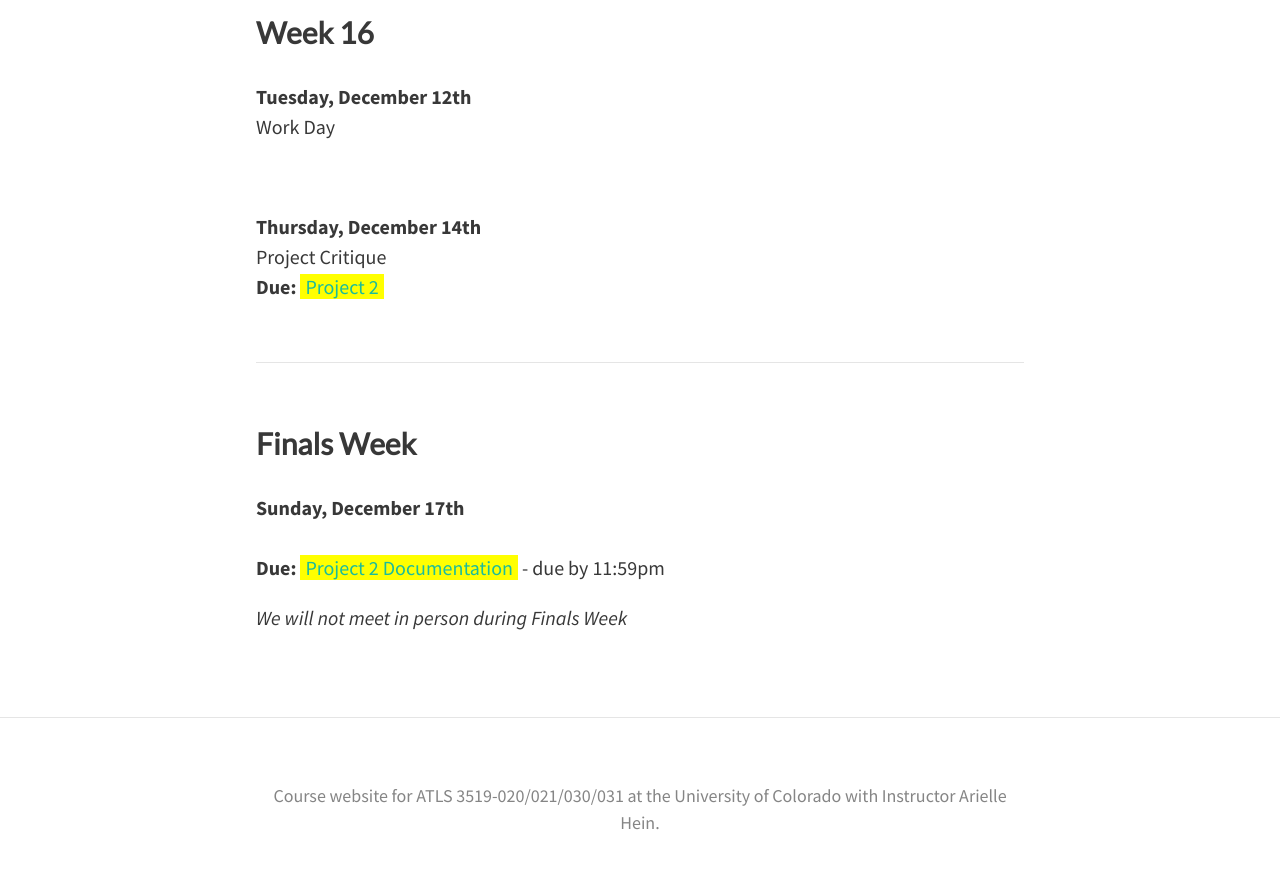
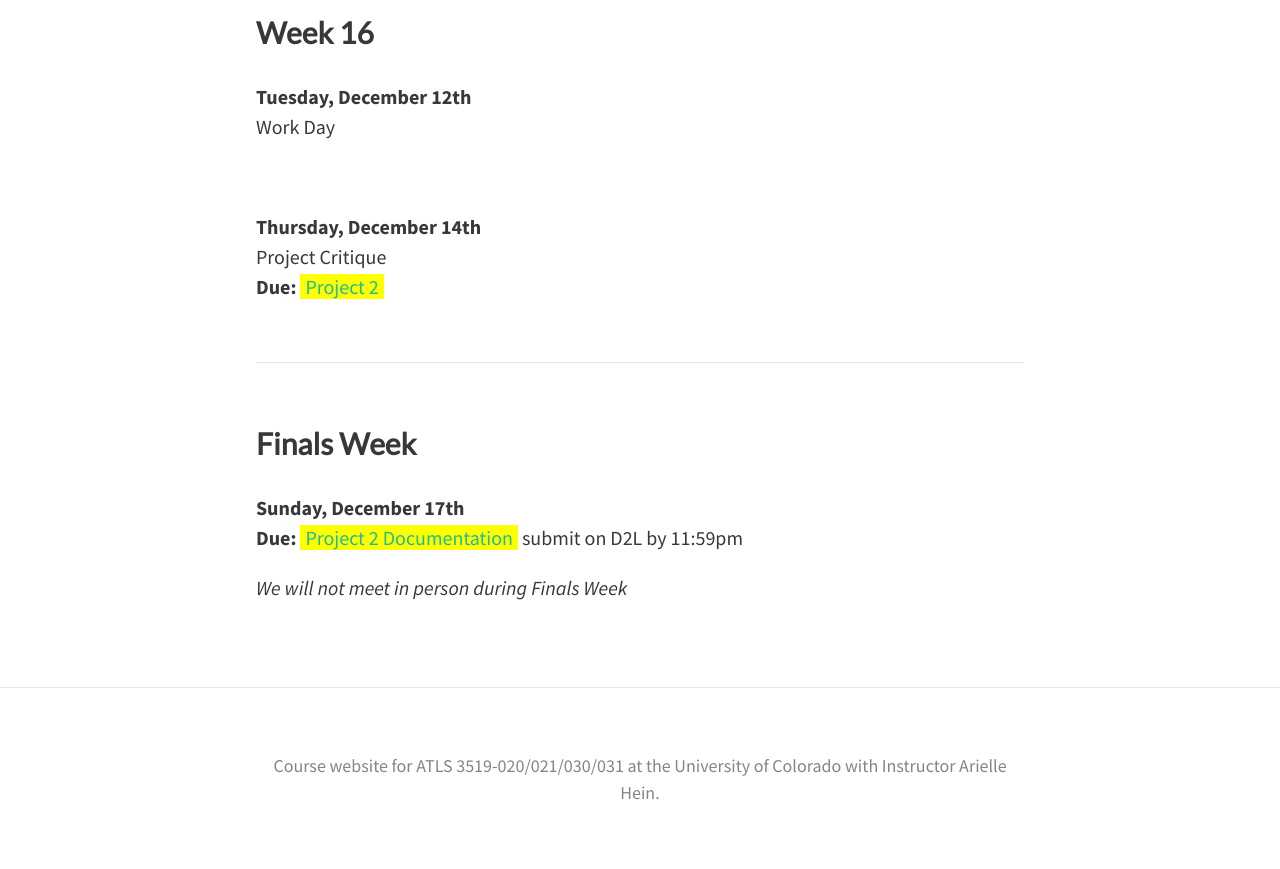
Before and after one commit to coloringchaos/object-f17, a Jekyll site: the page built from schedule.md, in a window 1280 px wide and 900 px high, scrolled down 8451 px. Shown: the top 869 px of the window. Built offline with Jekyll 4.4.1, drawn with Linux system fonts in a browser that asks for light colours; nearby versions of some CDN libraries.

Commit message:
schedule

```diff
--- a/schedule.md
+++ b/schedule.md
@@ -74,9 +74,6 @@ feature-img: "img/bg1.jpg"
 + Read [Analog vs. Digital](https://learn.sparkfun.com/tutorials/analog-vs-digital)
 + Read [Sensors: The Basics](https://itp.nyu.edu/physcomp/lessons/sensors-the-basics/)
 + Watch [Sensors 1](https://vimeo.com/102042976) and [Sensors 2](https://vimeo.com/102044250)
-<!-- + Read [Pulse-width Modulation](https://learn.sparkfun.com/tutorials/pulse-width-modulation) -->
-<!-- + Read Chapters 1 and 2 in [Speculative Everything](http://object.ariellehein.com/readings/SpeculativeEverything.pdf) -->
-<!-- + Read Chapter 9 in [Make it So](http://object.ariellehein.com/readings/MakeItSo.pdf) -->
 
 <hr>
 
@@ -254,6 +251,6 @@ feature-img: "img/bg1.jpg"
 ### Finals Week
 
 **Sunday, December 17th**<br>
-<br>**Due:** <span class="highlight">[Project 2 Documentation](/object-f17/project-1)</span> - due by 11:59pm
+**Due:** <span class="highlight">[Project 2 Documentation](/object-f17/project-1)</span> submit on D2L by 11:59pm
 
 *We will not meet in person during Finals Week*
```
